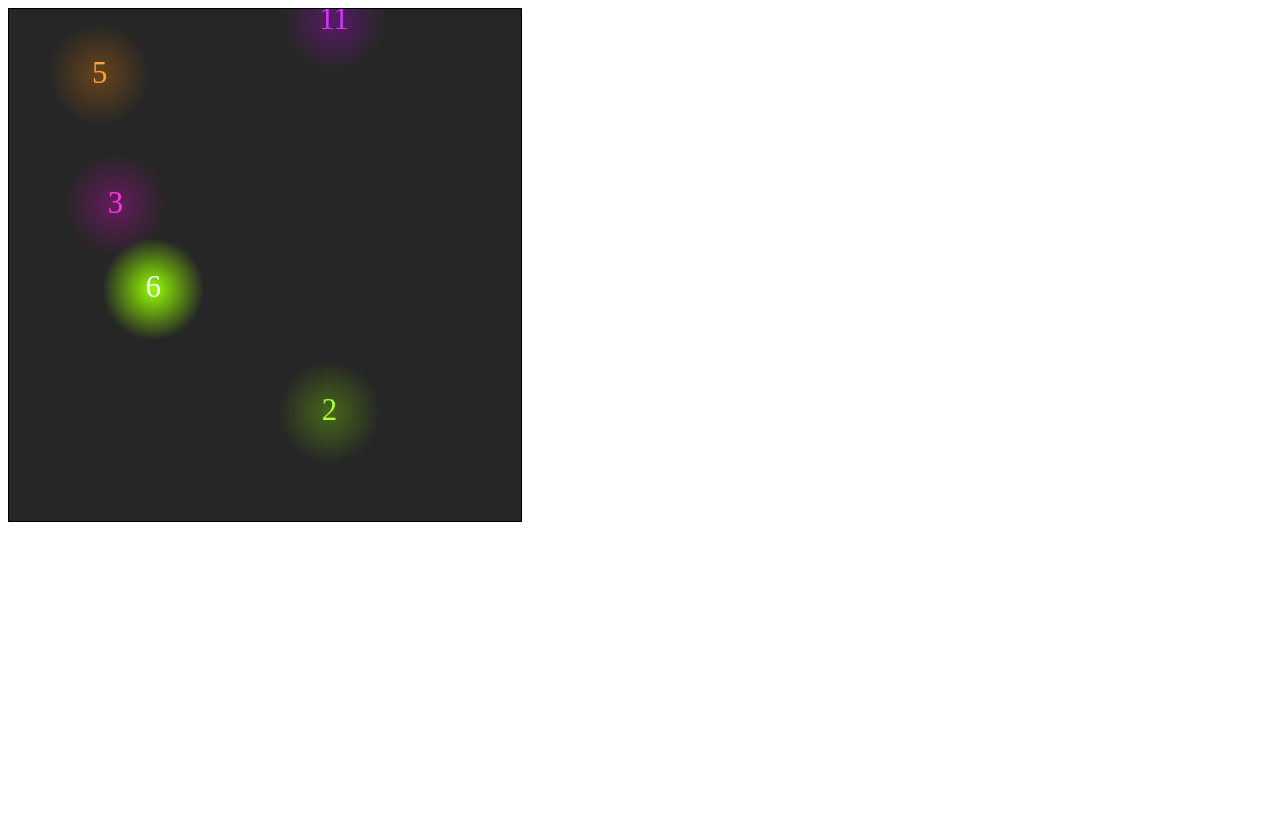
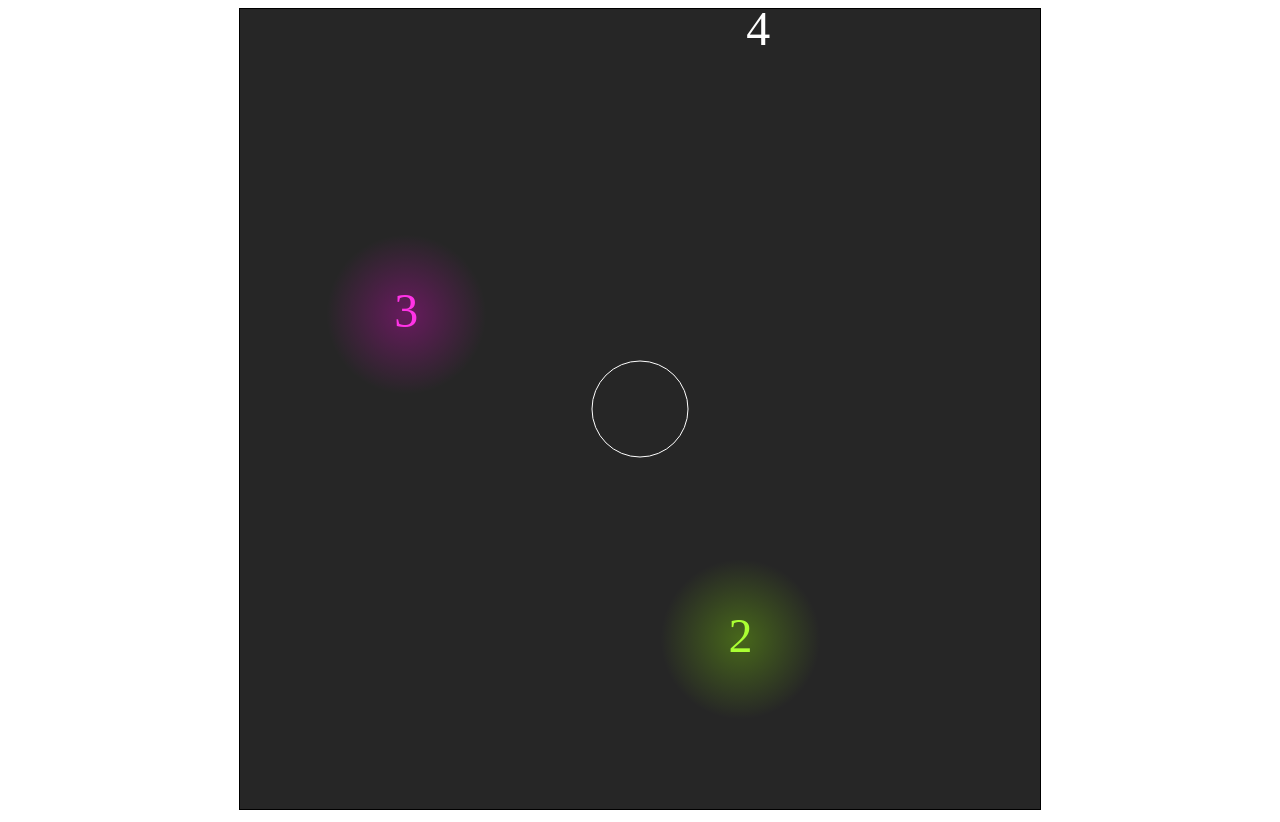
Before and after one commit to MatthiasHu/number-theory-shooter, a plain HTML site: page page.html in a window 1280 px wide. Before the commit the page ends 800 px from the top, so only its background shows below. Drawn offline with Linux system fonts and the light colour scheme.

Commit message:
key and mouse input, torus drawing, moving the view

```diff
--- a/main.js
+++ b/main.js
@@ -3,8 +3,13 @@
 function onLoad() {
   var canvas = document.getElementById("game-canvas")
   var ctx = canvas.getContext("2d");
-  var dim = 512;
-  var surface = {canvas: canvas, ctx: ctx, dim: dim}
+  var dim = 800;
+  var surface =
+    { canvas: canvas
+    , ctx: ctx
+    , dim: dim
+    , center: {x: 0, y: 0}
+    };
   canvas.width = dim;
   canvas.height = dim;
   ctx.font = (dim*0.06)+"px DUMMY";
@@ -16,21 +21,67 @@ function onLoad() {
     , newTargets: []
     , spawningTargets: []
     , spawning: {phase: 0, nextValue: 2}
+    , me:
+      { pos: {x: 0, y: 0}
+      , v: {x: 0, y: 0}
+      }
     };
 
-  timer(game, surface);
+  var input =
+    { keysDown: {}
+    , keyCodes:
+      { up: 87     // 87 is W
+      , down: 83   // 83 is S
+      , left: 65   // 65 is A
+      , right: 68  // 68 is D
+      }
+    , clicks: []
+    };
+
+  document.addEventListener("keydown",
+    function(e) {onKeyDown(input, e);} );
+  document.addEventListener("keyup",
+    function(e) {onKeyUp(input, e);} );
+  canvas.addEventListener("mousedown",
+    function(e) {onMouseDown(game, surface, input, e);} );
+
+  timer(game, surface, input);
 }
 
-function timer(game, surface) {
-  tick(game);
+function onKeyDown(input, e) {
+  input.keysDown[e.keyCode] = true;
+}
+function onKeyUp(input, e) {
+  input.keysDown[e.keyCode] = false;
+}
+function onMouseDown(g, s, input, e) {
+  if (e.button==0) {
+    // save click position relative to me.pos
+    var p = fromPixelPos(s, [e.offsetX, e.offsetY]);
+    p = normalizePos(diffPos(s.center, p));
+    var mp = normalizePos(diffPos(s.center, g.me.pos));
+    input.clicks.push(diffPos(mp, p));
+  }
+}
+
+function timer(game, surface, input) {
+  tick(game, input);
+  surface.center = lerp(surface.center, game.me.pos, 0.1);
   draw(surface, game);
 
-  setTimeout(function() {timer(game, surface);}, 30);
+  setTimeout(function() {timer(game, surface, input);}, 30);
 }
 
-function tick(g) {
+function tick(g, input) {
   var tars = g.targets;
   var stars = g.spawningTargets;
+
+  g.me.v = addPos(g.me.v, scalePos(inputMovement(input), 0.01));
+  g.me.v = scalePos(g.me.v, 0.8);
+  g.me.pos = addPos(g.me.pos, g.me.v);
+
+  input.clicks.forEach(function(v) {shoot(g, v);});
+  input.clicks = [];
 
   for (var i=0; i<tars.length; i++) {
     var tar = tars[i];
@@ -66,7 +117,7 @@ function tick(g) {
     }
   }
 
-  g.spawning.phase += 0.05;
+  g.spawning.phase += 0.02;
   if (g.spawning.phase >= 1) {
     g.spawning.phase -= 1;
     newSpawningTarget(g, g.spawning.nextValue, randomPos());
@@ -78,6 +129,24 @@ function tick(g) {
 
   g.targets = tars.concat(g.newTargets);
   g.newTargets = [];
+}
+
+function inputMovement(input) {
+  var k = input.keysDown;
+  var c = input.keyCodes;
+  return (
+    { x: (k[c.left]==true ? -1 : 0) + (k[c.right]==true ? 1 : 0)
+    , y: (k[c.up  ]==true ? -1 : 0) + (k[c.down ]==true ? 1 : 0)
+    } );
+}
+
+function shoot(g, v) {
+  var l = lengthPos(v);
+  if (l > 0.001) {
+    v = scalePos(v, 1/l);
+    console.log(v);
+    // TODO: go on here
+  }
 }
 
 function newTarget(g, value, pos) {
@@ -98,21 +167,49 @@ function newSpawningTarget(g, value, pos) {
 }
 
 function mergeTargets(g, tar1, tar2) {
-  console.log("merge");
   tar1.delete = true;
   tar2.delete = true;
-  newTarget(g, tar1.value+tar2.value, centerPos(tar1.pos, tar2.pos));
+  newTarget(g, tar1.value+tar2.value, lerp(tar1.pos, tar2.pos, 0.5));
 }
 
 function randomPos() {
-  return {x: Math.random(), y: Math.random()};
-}
-function centerPos(p1, p2) {
-  return {x: (p1.x+p2.x)/2, y: (p1.y+p2.y)/2};
+  return {x: Math.random()-0.5, y: Math.random()-0.5};
 }
 
+function addPos(pos, v) {
+  return {x: pos.x+v.x, y: pos.y+v.y};
+}
+function scalePos(v, s) {
+  return {x: v.x*s, y: v.y*s};
+}
+function diffPos(p1, p2) {
+  return {x: p2.x-p1.x, y: p2.y-p1.y};
+}
+function lerp(p1, p2, t) {
+  var d = normalizePos(diffPos(p1, p2));
+  return addPos(p1, scalePos(d, t));
+}
 function dist(p1, p2) {
-  return Math.sqrt((p1.x-p2.x)*(p1.x-p2.x) + (p1.y-p2.y)*(p1.y-p2.y));
+  return lengthPos(normalizePos(diffPos(p1, p2)));
+}
+function normalizePos(pos) {
+  return ( { x: pos.x-Math.floor(pos.x+0.5)
+           , y: pos.y-Math.floor(pos.y+0.5) } );
+}
+function lengthPos(v) {
+  return Math.sqrt(v.x*v.x + v.y*v.y);
+}
+
+function normalizedPoses(pos) {
+  var npos = normalizePos(pos);
+  var x = npos.x, y = npos.y;
+  var xx = x>0 ? x-1 : x+1;
+  var yy = y>0 ? y-1 : y+1;
+  return (
+    [ {x: x , y: y }
+    , {x: x , y: yy}
+    , {x: xx, y: y }
+    , {x: xx, y: yy} ] );
 }
 
 function purgeList(l) {
@@ -148,6 +245,8 @@ function draw(s, g) {
   for (var i=0; i<g.spawningTargets.length; i++) {
     drawSpawningTarget(s, g.spawningTargets[i]);
   }
+
+  drawMe(s, g.me);
 
   // hueColorTest(s, 100);
 }
@@ -186,30 +285,52 @@ function drawSpawningTarget(s, star) {
     textAt(s, star.pos, star.value);
   }
 }
+function drawMe(s, me) {
+  s.ctx.strokeStyle = toRGBAString(white);
+  circleAt(s, me.pos, 0.06);
+}
 
 function spotlightAt(s, pos, radius, color) {
-  var xy = toPixelPos(s, pos);
+  var xys = toPixelPoses(s, pos);
   var r = toPixelLength(s, radius);
   var transparent = withAlpha(color, 0);
 
+  xys.forEach(function(xy) {
     var grad =
       s.ctx.createRadialGradient(xy[0], xy[1], 0, xy[0], xy[1], r);
     grad.addColorStop(0, toRGBAString(color));
     grad.addColorStop(1, toRGBAString(transparent));
     s.ctx.fillStyle = grad;
     s.ctx.fillRect(xy[0]-r, xy[1]-r, 2*r, 2*r);
+  });
+}
+function textAt(s, pos, text) {
+  var xys = toPixelPoses(s, pos);
+  xys.forEach(function(xy) {
+    s.ctx.fillText(text, xy[0], xy[1]);
+  });
+}
+function circleAt(s, pos, radius) {
+  var xys = toPixelPoses(s, pos);
+  var r = toPixelLength(s, radius);
+  xys.forEach(function(xy) {
+    s.ctx.beginPath();
+    s.ctx.arc(xy[0], xy[1], r, 0, 2*Math.PI);
+    s.ctx.stroke();
+  });
 }
 
-function textAt(s, pos, text) {
-  var xy = toPixelPos(s, pos);
-  s.ctx.fillText(text, xy[0], xy[1]);
-}
-
-function toPixelPos(s, pos) {
-  return [pos.x*s.dim, pos.y*s.dim];
+function toPixelPoses(s, pos) {
+  var nps = normalizedPoses(diffPos(s.center, pos));
+  return nps.map(
+    function(p) {return [(p.x+0.5)*s.dim, (p.y+0.5)*s.dim];} );
 }
 function toPixelLength(s, l) {
   return l*s.dim;
+}
+function fromPixelPos(s, xy) {
+  return addPos(s.center, { x: xy[0]/s.dim - 0.5
+                          , y: xy[1]/s.dim - 0.5 });
 }
 
 function primeColor(p) {
--- a/page.html
+++ b/page.html
@@ -4,7 +4,7 @@
 <meta charset="UTF-8">
 <script src="main.js"></script>
 </head>
-<body onload="onLoad()">
+<body onload="onLoad()" style="text-align: center">
 
 <canvas id="game-canvas"
   style="border: 1px solid black;">
```
Lines whose indentation alone changed are shown as unchanged.
